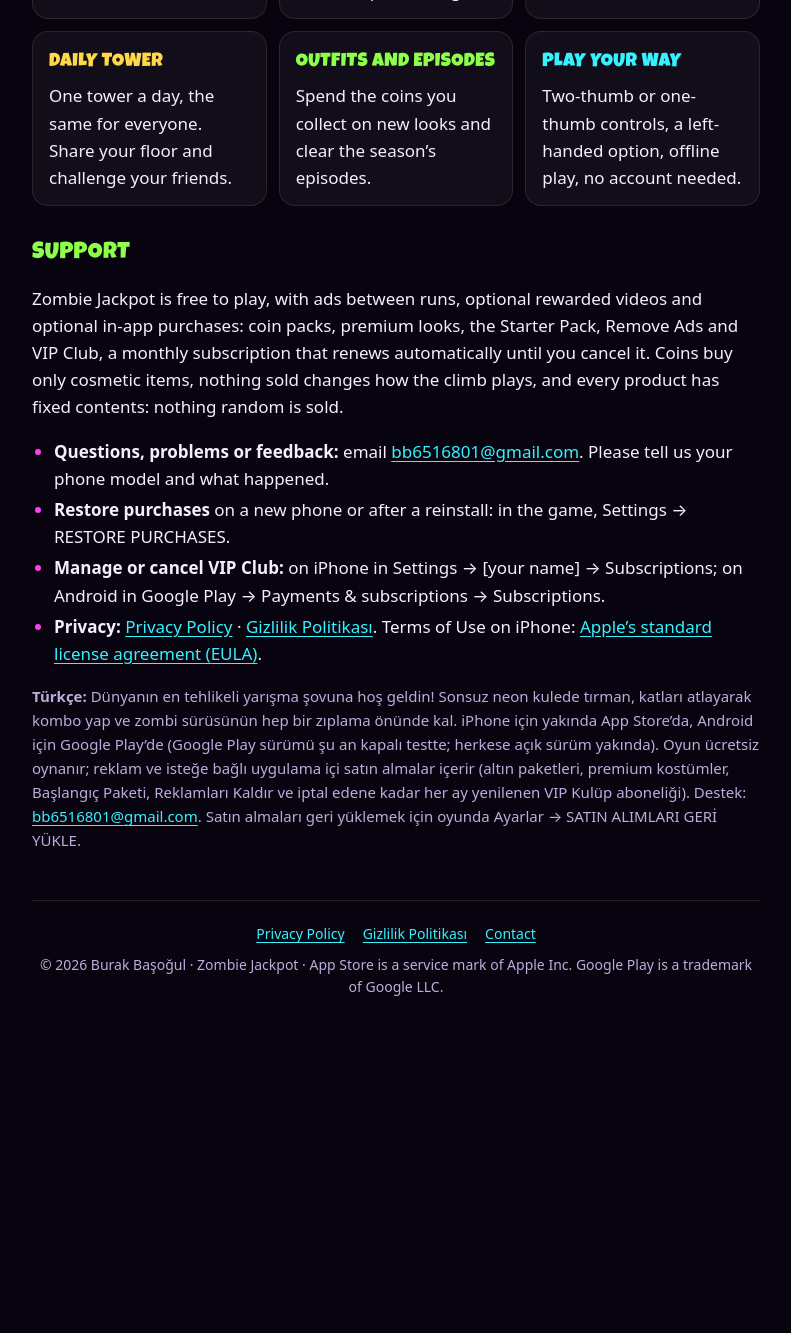
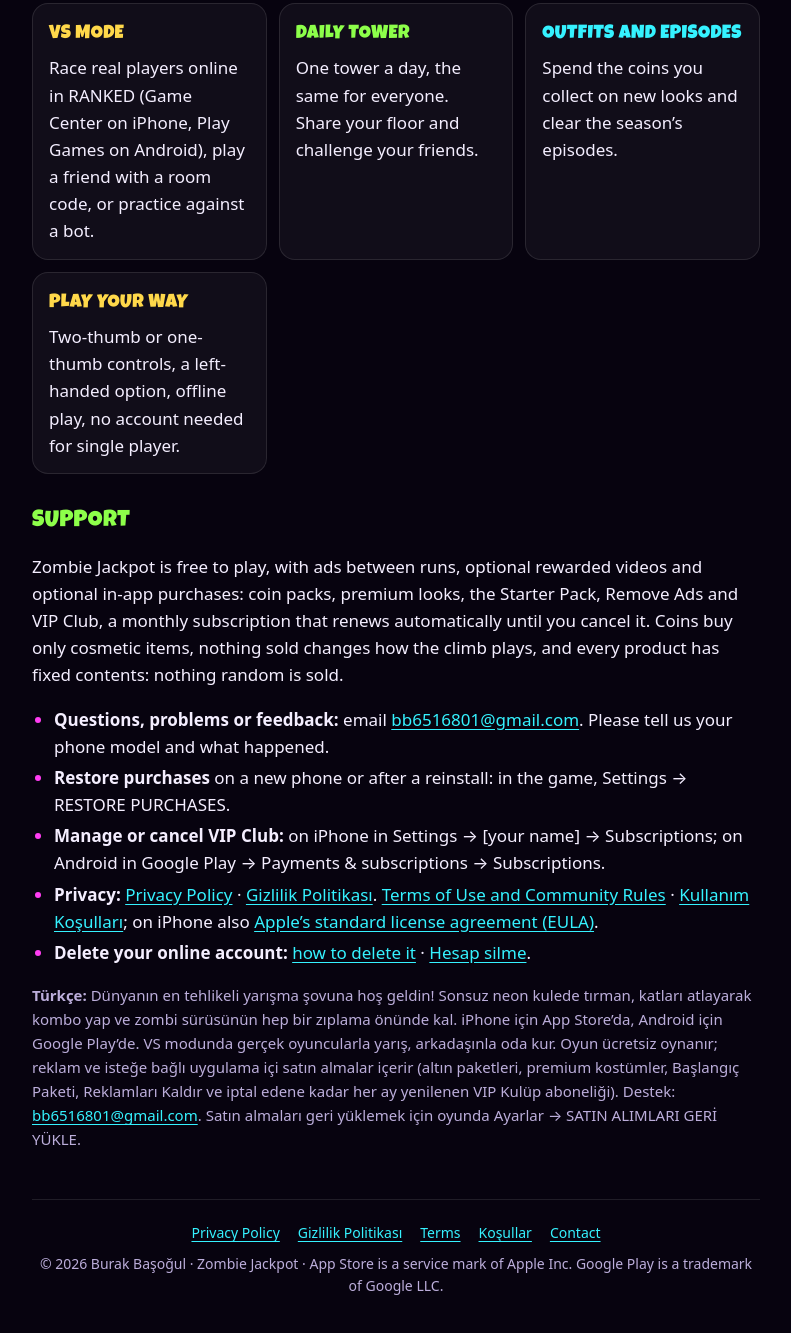
Before and after one commit to Cattsonova/Cattsonova.github.io, a plain HTML site: page index.html in a window 1280 px wide. Shown: the part 1269-2602 px from the top of the page, without its empty margins (244-1035 px from the left). Before the commit the page ends 2303 px from the top, so only its background shows below. Drawn offline with Linux system fonts and the light colour scheme.

Commit message:
Home page: App Store badge links the live iPhone app, closed-test note gone, VS mode listed, Terms and account deletion linked
Co-Authored-By: Claude Opus 5.5 <noreply@anthropic.com>

```diff
--- a/index.html
+++ b/index.html
@@ -29,10 +29,9 @@
       <p class="tagline">Welcome to the deadliest game show on Earth. Climb an endless neon tower, chain floor-skipping
       combos and stay one jump ahead of the zombie horde.</p>
       <div class="stores">
-        <span class="soon later"><small>Coming soon to the</small> <strong>App Store</strong></span>
+        <a class="soon" href="https://apps.apple.com/app/id6822886805"><small>iPhone</small><strong>App Store</strong></a>
         <a class="soon" href="https://play.google.com/store/apps/details?id=com.zombiejackpot.game"><small>Android</small><strong>Google Play</strong></a>
       </div>
-      <p class="note">The Google Play version is in closed testing; its public release follows soon.</p>
     </section>
 
     <img class="banner" src="feature-graphic.png" alt="The Zombie Jackpot hero leaps above a crowd of cartoon zombies reaching for coins" width="1024" height="500">
@@ -41,9 +40,10 @@
       <li><b>Run fast, jump high</b>Speed is height. Bounce off the walls and skip floors to build huge combos.</li>
       <li><b>The horde is coming</b>Leapers pounce, bloaters burst into goo, and the crowd below never stops climbing.</li>
       <li><b>Seven stage sets</b>From the Ice Palace and Candy Land to the Lava Lounge and the Cosmic Arena.</li>
+      <li><b>VS mode</b>Race real players online in RANKED (Game Center on iPhone, Play Games on Android), play a friend with a room code, or practice against a bot.</li>
       <li><b>Daily Tower</b>One tower a day, the same for everyone. Share your floor and challenge your friends.</li>
       <li><b>Outfits and episodes</b>Spend the coins you collect on new looks and clear the season’s episodes.</li>
-      <li><b>Play your way</b>Two-thumb or one-thumb controls, a left-handed option, offline play, no account needed.</li>
+      <li><b>Play your way</b>Two-thumb or one-thumb controls, a left-handed option, offline play, no account needed for single player.</li>
     </ul>
 
     <section class="doc" aria-labelledby="support">
@@ -59,13 +59,14 @@
         <li><strong>Manage or cancel VIP Club:</strong> on iPhone in Settings → [your name] → Subscriptions; on Android in
         Google Play → Payments &amp; subscriptions → Subscriptions.</li>
         <li><strong>Privacy:</strong> <a href="privacy.html">Privacy Policy</a> · <a href="gizlilik.html" hreflang="tr" lang="tr">Gizlilik Politikası</a>.
-        Terms of Use on iPhone: <a href="https://www.apple.com/legal/internet-services/itunes/dev/stdeula/" rel="noopener">Apple’s standard license agreement (EULA)</a>.</li>
+        <a href="terms.html">Terms of Use and Community Rules</a> · <a href="kosullar.html" hreflang="tr" lang="tr">Kullanım Koşulları</a>; on iPhone also <a href="https://www.apple.com/legal/internet-services/itunes/dev/stdeula/" rel="noopener">Apple’s standard license agreement (EULA)</a>.</li>
+        <li><strong>Delete your online account:</strong> <a href="delete-account.html">how to delete it</a> · <a href="hesap-silme.html" hreflang="tr" lang="tr">Hesap silme</a>.</li>
       </ul>
     </section>
 
     <p class="note" lang="tr"><strong>Türkçe:</strong> Dünyanın en tehlikeli yarışma şovuna hoş geldin! Sonsuz neon kulede
-    tırman, katları atlayarak kombo yap ve zombi sürüsünün hep bir zıplama önünde kal. iPhone için yakında App Store’da,
-    Android için Google Play’de (Google Play sürümü şu an kapalı testte; herkese açık sürüm yakında). Oyun ücretsiz oynanır;
+    tırman, katları atlayarak kombo yap ve zombi sürüsünün hep bir zıplama önünde kal. iPhone için App Store’da,
+    Android için Google Play’de. VS modunda gerçek oyuncularla yarış, arkadaşınla oda kur. Oyun ücretsiz oynanır;
     reklam ve isteğe bağlı uygulama içi satın almalar içerir (altın paketleri, premium kostümler, Başlangıç Paketi,
     Reklamları Kaldır ve iptal edene kadar her ay yenilenen VIP Kulüp aboneliği). Destek:
     <a href="mailto:bb6516801@gmail.com">bb6516801@gmail.com</a>. Satın almaları geri yüklemek için oyunda Ayarlar →
@@ -73,7 +74,7 @@
   </main>
 
   <footer class="foot">
-    <nav aria-label="Site"><a href="privacy.html">Privacy Policy</a><a href="gizlilik.html" hreflang="tr" lang="tr">Gizlilik Politikası</a><a href="mailto:bb6516801@gmail.com">Contact</a></nav>
+    <nav aria-label="Site"><a href="privacy.html">Privacy Policy</a><a href="gizlilik.html" hreflang="tr" lang="tr">Gizlilik Politikası</a><a href="terms.html">Terms</a><a href="kosullar.html" hreflang="tr" lang="tr">Koşullar</a><a href="mailto:bb6516801@gmail.com">Contact</a></nav>
     <div>© 2026 Burak Başoğul · Zombie Jackpot · App Store is a service mark of Apple Inc. Google Play is a trademark of Google LLC.</div>
   </footer>
 </div>
```
